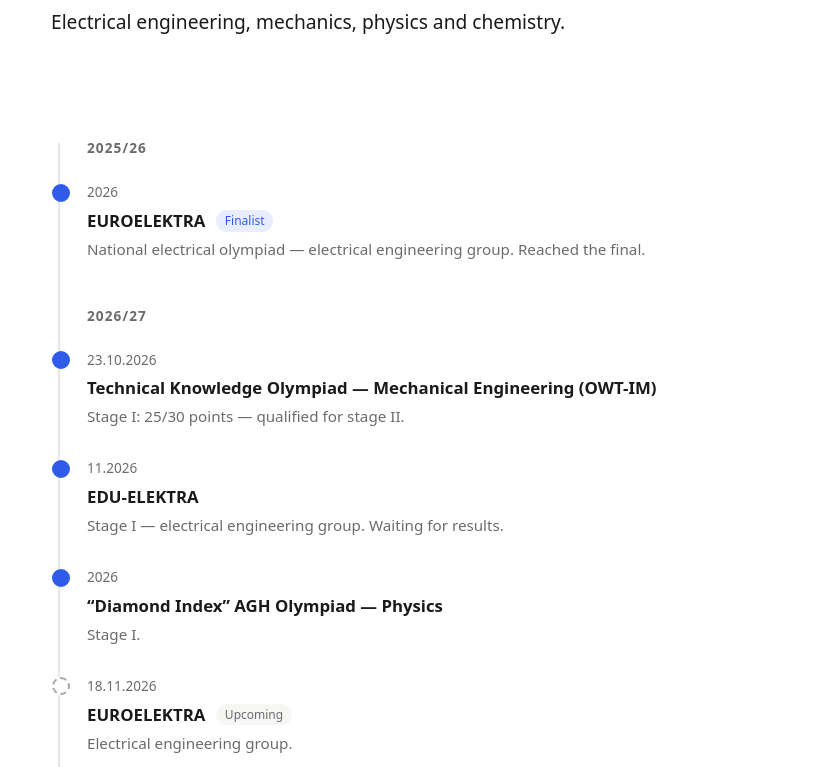
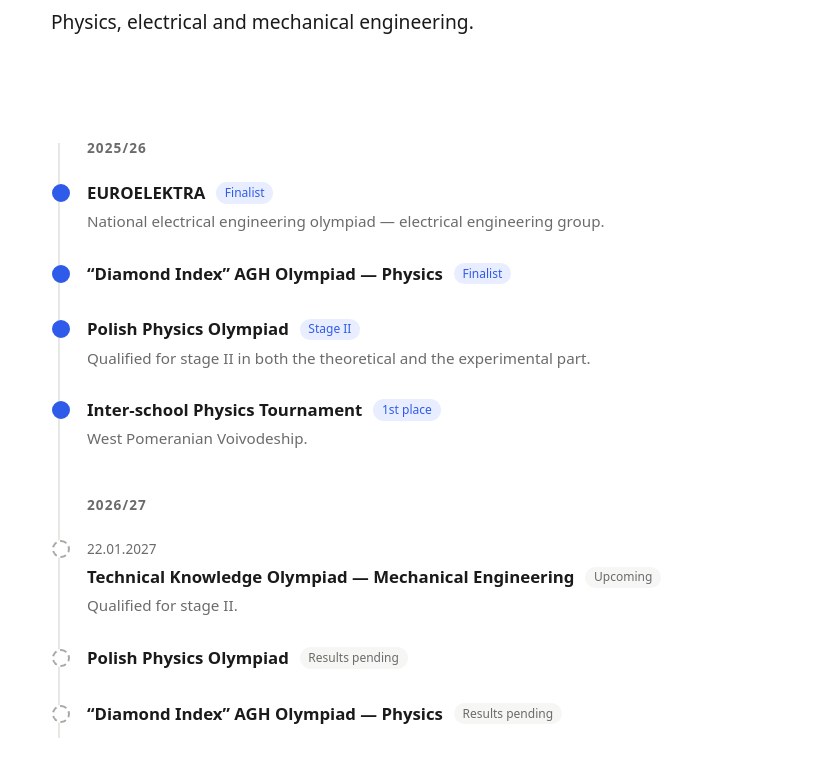
Before and after one commit to prejer/prejer.github.io, a plain HTML site: page competitions.html in a window 1280 px wide. Shown: the part 184-951 px from the top of the page, without its empty margins (229-1051 px from the left). Drawn offline with Linux system fonts and the light colour scheme.

Commit message:
Update achievements timeline, add programmes section
Co-Authored-By: Claude Opus 5.5 <noreply@anthropic.com>
Claude-Session: https://claude.ai/code/session_01DmFqYQnzmwXaKSsVrnYZSN

```diff
--- a/competitions.html
+++ b/competitions.html
@@ -21,7 +21,7 @@
   <main>
     <section class="page-head">
       <h1 data-i18n="comp.title">Olympiads &amp; competitions</h1>
-      <p class="lead" data-i18n="comp.lead">Electrical engineering, mechanics, physics and chemistry.</p>
+      <p class="lead" data-i18n="comp.lead">Physics, electrical and mechanical engineering.</p>
     </section>
 
     <section>
@@ -34,41 +34,32 @@
       <ol class="timeline">
         <li class="year">2025/26</li>
         <li class="ev done">
-          <time>2026</time>
           <h3>EUROELEKTRA <span class="badge win" data-i18n="b.finalist">Finalist</span></h3>
-          <p data-i18n="t.euro25">National electrical olympiad — electrical engineering group. Reached the final.</p>
+          <p data-i18n="t.euro">National electrical engineering olympiad — electrical engineering group.</p>
+        </li>
+        <li class="ev done">
+          <h3><span data-i18n="comp.agh.name">“Diamond Index” AGH Olympiad — Physics</span> <span class="badge win" data-i18n="b.finalist">Finalist</span></h3>
+        </li>
+        <li class="ev done">
+          <h3><span data-i18n="comp.of.name">Polish Physics Olympiad</span> <span class="badge win" data-i18n="b.stage2">Stage II</span></h3>
+          <p data-i18n="t.of25">Qualified for stage II in both the theoretical and the experimental part.</p>
+        </li>
+        <li class="ev done">
+          <h3><span data-i18n="comp.mtf.name">Inter-school Physics Tournament</span> <span class="badge win" data-i18n="b.first">1st place</span></h3>
+          <p data-i18n="t.mtf">West Pomeranian Voivodeship.</p>
         </li>
 
         <li class="year">2026/27</li>
-        <li class="ev done">
-          <time>23.10.2026</time>
-          <h3 data-i18n="comp.owt.name">Technical Knowledge Olympiad — Mechanical Engineering (OWT-IM)</h3>
-          <p data-i18n="t.owt1">Stage I: 25/30 points — qualified for stage II.</p>
-        </li>
-        <li class="ev done">
-          <time>11.2026</time>
-          <h3>EDU-ELEKTRA</h3>
-          <p data-i18n="t.edu1">Stage I — electrical engineering group. Waiting for results.</p>
-        </li>
-        <li class="ev done">
-          <time>2026</time>
-          <h3 data-i18n="comp.agh.name">“Diamond Index” AGH Olympiad — Physics</h3>
-          <p data-i18n="t.agh1">Stage I.</p>
+        <li class="ev upcoming">
+          <time>22.01.2027</time>
+          <h3><span data-i18n="comp.owt.name">Technical Knowledge Olympiad — Mechanical Engineering</span> <span class="badge" data-i18n="b.upcoming">Upcoming</span></h3>
+          <p data-i18n="t.owt2">Qualified for stage II.</p>
         </li>
         <li class="ev upcoming">
-          <time>18.11.2026</time>
-          <h3>EUROELEKTRA <span class="badge" data-i18n="b.upcoming">Upcoming</span></h3>
-          <p data-i18n="t.euro26">Electrical engineering group.</p>
+          <h3><span data-i18n="comp.of.name">Polish Physics Olympiad</span> <span class="badge" data-i18n="b.pending">Results pending</span></h3>
         </li>
         <li class="ev upcoming">
-          <time>19.12.2026</time>
-          <h3><span data-i18n="comp.swin.name">Antoni Swinarski Chemistry Competition</span> <span class="badge" data-i18n="b.upcoming">Upcoming</span></h3>
-          <p data-i18n="t.swin2">Stage II.</p>
-        </li>
-        <li class="ev upcoming">
-          <time>22.01.2027</time>
-          <h3><span data-i18n="comp.owt.short">OWT-IM</span> <span class="badge" data-i18n="b.upcoming">Upcoming</span></h3>
-          <p data-i18n="t.owt2">Stage II (district round).</p>
+          <h3><span data-i18n="comp.agh.name">“Diamond Index” AGH Olympiad — Physics</span> <span class="badge" data-i18n="b.pending">Results pending</span></h3>
         </li>
       </ol>
     </section>
--- a/script.js
+++ b/script.js
@@ -71,21 +71,28 @@ const pl = {
 
   // competitions
   "comp.title": "Olimpiady i konkursy",
-  "comp.short": "Elektrotechnika, mechanika, fizyka i chemia — na osi czasu.",
-  "comp.lead": "Elektrotechnika, mechanika, fizyka i chemia.",
-  "comp.owt.name": "Olimpiada Wiedzy Technicznej — Inżynieria Mechaniczna (OWT-IM)",
-  "comp.owt.short": "OWT-IM",
+  "comp.short": "Fizyka, elektrotechnika i mechanika — na osi czasu.",
+  "comp.lead": "Fizyka, elektrotechnika i mechanika.",
+  "comp.owt.name": "Olimpiada Wiedzy Technicznej — Inżynieria Mechaniczna",
   "comp.agh.name": "Olimpiada „O Diamentowy Indeks AGH” — fizyka",
-  "comp.swin.name": "Konkurs Chemiczny im. Antoniego Swinarskiego",
   "b.finalist": "Finalista",
   "b.upcoming": "Wkrótce",
-  "t.euro25": "Ogólnopolska olimpiada elektryczna — grupa elektrotechnika. Udział w finale.",
-  "t.owt1": "I etap: 25/30 punktów — awans do II etapu.",
-  "t.edu1": "I etap — grupa elektrotechnika. Czekam na wyniki.",
-  "t.agh1": "I etap.",
-  "t.euro26": "Grupa elektrotechnika.",
-  "t.swin2": "II etap.",
-  "t.owt2": "II etap (okręgowy)."
+  "t.owt2": "Awans do II etapu.",
+  "t.euro": "Ogólnopolska olimpiada elektryczna — grupa elektrotechnika.",
+  "comp.of.name": "Olimpiada Fizyczna",
+  "t.of25": "Awans do II etapu w części teoretycznej i doświadczalnej.",
+  "comp.mtf.name": "Międzyszkolny Turniej Fizyczny",
+  "t.mtf": "Województwo zachodniopomorskie.",
+  "b.stage2": "II etap",
+  "b.first": "I miejsce",
+  "b.pending": "Czekam na wyniki",
+
+  // programmes
+  "prog.title": "Programy",
+  "prog.zdolni.when": "2022 – obecnie",
+  "prog.zdolni.name": "Fundusz ZDOLNI — stypendysta",
+  "prog.up.when": "lipiec – październik 2026",
+  "prog.up.desc": "W ramach programu zrealizowałem projekt CNow."
 };
 
 // ---------------------------------------------------------------------
```
Also changed, not shown: index.html (+16 -1 lines).
